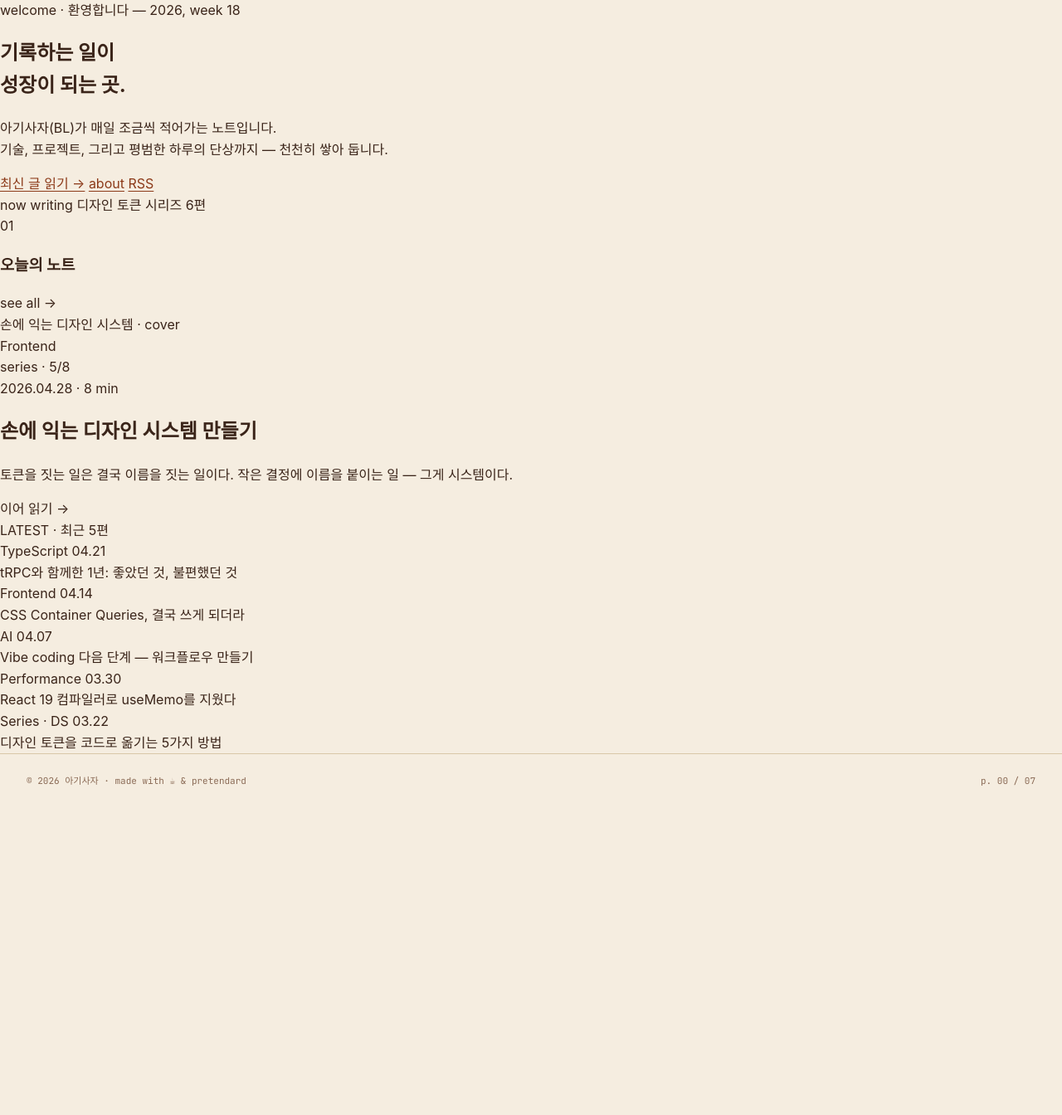
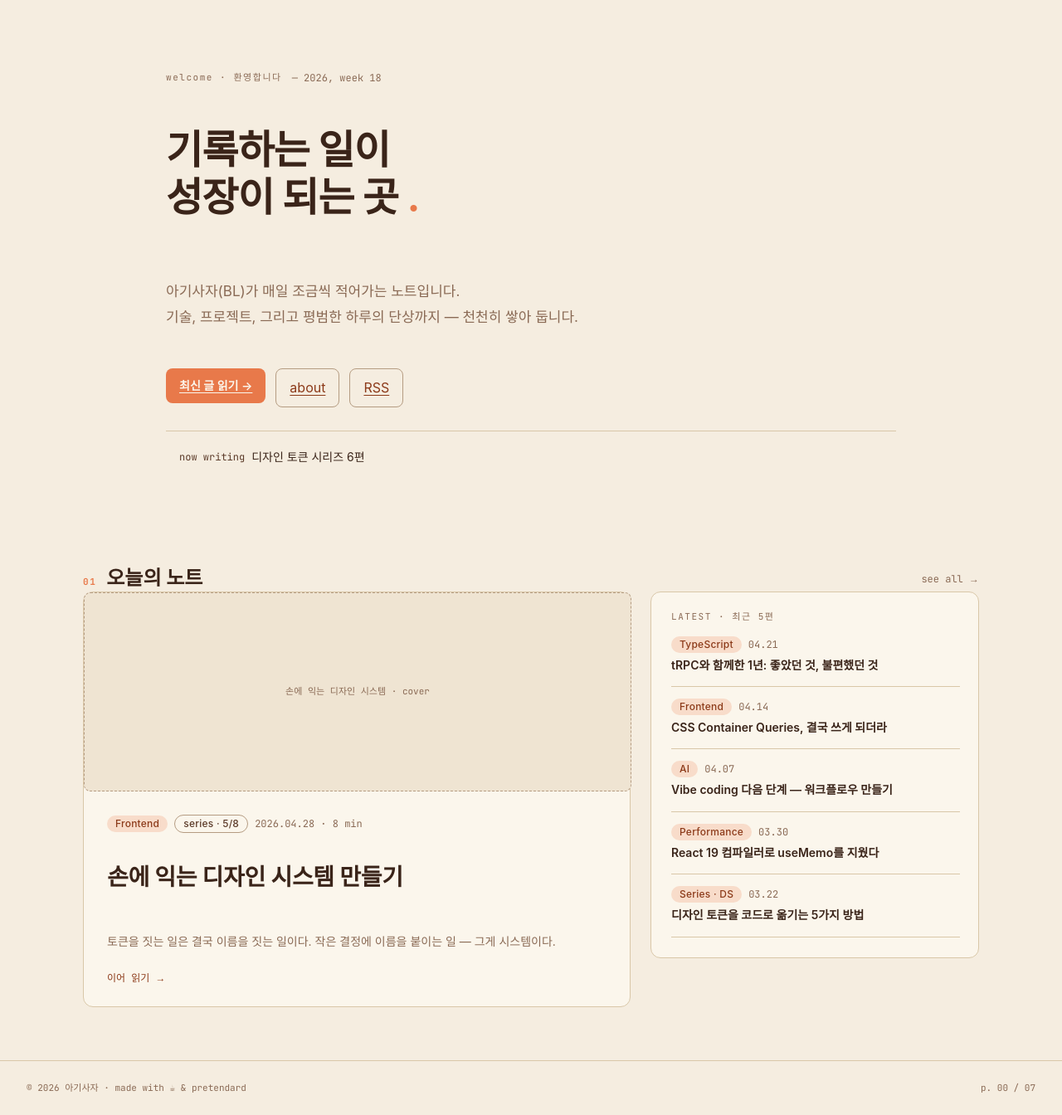
Before and after one commit to yoonjay06/FE_3rd_hw, a Django app: page / in a window 1280 px wide. Shown: the part 76-1420 px from the top of the page at 83% size. Before the commit the page ends 1023 px from the top, so only its background shows below. Run offline with Django 5.2, Linux system fonts and the light colour scheme; data that the repository does not hold is empty; some web fonts are replaced.

Commit message:
Feat:3조 윤재원

```diff
--- /dev/null
+++ b/likelion_blog/static/css/home.css
@@ -0,0 +1,460 @@
+.hero{
+    display : flex;
+    flex-direction: column;
+    align-items: center;
+    width: 1280px;
+    padding: 88px 56px 56px 56px;
+    flex-direction: column;
+    align-items: center;
+}
+
+.hero-inner{
+    display: flex;
+    width: 880px;
+    flex-direction: column;
+    align-items: flex-start;
+    gap: 12px;
+}
+
+.eyebrowrow{
+    display: flex;
+    align-items: center;
+    gap: 12px;
+}
+
+.spacer{
+    width: 1px;
+    height: 4px;
+}
+
+.ctas{
+    display: flex;
+    align-items: flex-start;
+    gap: 12px;
+}
+
+.btn-primary{
+    display: flex;
+    padding: 10px 16px;
+    align-items: flex-start;
+    gap: 8px;
+
+    border-radius: 8px;
+    background: var(--beige-accent-default, #E8794A);
+
+    color: var(--beige-bg-paper, #FBF6EC);
+
+/* Body/Small Bold */
+    font-family: Inter;
+    font-size: 14px;
+    font-style: normal;
+    font-weight: 600;
+    line-height: 160%; /* 22.4px */
+}
+
+.btn-ghost{
+    display: flex;
+    padding: 10px 16px;
+    align-items: flex-start;
+    gap: 8px;
+    border-radius: 8px;
+    border: 1px solid var(--beige-line-strong, #B59C82);
+
+    display: flex;
+    padding: 10px 16px;
+    align-items: flex-start;
+    gap: 8px;
+
+    border-radius: 8px;
+    border: 1px solid var(--beige-line-strong, #B59C82);
+}
+
+.metastrip{
+    display: flex;
+    width: 880px;
+    padding-top: 20px;
+    align-items: center;
+    gap: 16px;
+    border-top: 1px solid var(--beige-line-default, #D9C7A8);
+}
+
+.nowwriting{
+    display: flex;
+    align-items: center;
+    gap: 8px;
+}
+
+.ellipse{
+    width: 8px;
+    height: 8px;
+    fill: var(--beige-accent-default, #E8794A);
+}
+
+.todaynote{
+    display: flex;
+    width: 1280px;
+    padding: 32px 56px;
+    flex-direction: column;
+    align-items: center;
+}
+
+.todaynote-inner{
+    display: flex;
+    width: 1280px;
+    padding: 32px 56px;
+    flex-direction: column;
+    align-items: center;
+}
+
+.todaynote-header{
+    display: flex;
+    width: 1080px;
+    height: 30px;
+    justify-content: space-between;
+    align-items: center;
+}
+
+.todaynote-Frame{
+    display: flex;
+    align-items: baseline;
+    gap: 12px;
+}
+
+.todaynote-grid{
+    display: flex;
+    width: 1080px;
+    align-items: flex-start;
+    gap: 24px;
+}
+
+.featuredpost{
+    display: flex;
+    width: 660px;
+    flex-direction: column;
+    align-items: flex-start;
+    flex-shrink: 0;
+    border-radius: var(--radius-lg, 12px);
+    border: 1px solid var(--beige-line-default, #D9C7A8);
+    background: var(--beige-bg-paper, #FBF6EC);
+}
+
+.placeholderimg{
+    display: flex;
+    width: 660px;
+    height: 240px;
+    justify-content: center;
+    align-items: center;
+    border-radius: 8px;
+    border: 1px dashed var(--beige-line-strong, #B59C82);
+    background: var(--beige-bg-sunken, #EFE4D2);
+}
+
+.content{
+    display: flex;
+    width: 660px;
+    padding: 28px;
+    flex-direction: column;
+    align-items: flex-start;
+    gap: 12px;
+}
+
+.frame{
+    display: flex;
+    align-items: center;
+    gap: 8px;
+}
+
+.latestList{
+    display: flex;
+    width: 396px;
+    padding: 24px;
+    flex-direction: column;
+    align-items: flex-start;
+    flex-shrink: 0;
+    border-radius: var(--radius-lg, 12px);
+    border: 1px solid var(--beige-line-default, #D9C7A8);
+    background: var(--beige-bg-paper, #FBF6EC);
+}
+
+.postmini{
+    display: flex;
+    width: 348px;
+    padding: 14px 0;
+    flex-direction: column;
+    align-items: flex-start;
+    gap: 4px;
+    border-bottom: 1px solid var(--beige-line-default, #D9C7A8);
+}
+
+.postminiframe{
+    display: flex;
+    align-items: center;
+    gap: 8px;
+}
+
+.welcome{
+    color: var(--beige-ink-3, #8A6A55);
+
+/* Mono/Eyebrow */
+    font-family: "JetBrains Mono";
+    font-size: 11px;
+    font-style: normal;
+    font-weight: 400;
+    line-height: 100%; /* 11px */
+    letter-spacing: 1.54px;
+}
+
+.week{
+    color: var(--beige-ink-3, #8A6A55);
+
+/* Mono/Meta */
+    font-family: "JetBrains Mono";
+    font-size: 12px;
+    font-style: normal;
+    font-weight: 400;
+    line-height: 100%; /* 12px */
+}
+
+.record{
+    color: var(--beige-ink-1, #3A2419);
+
+/* Heading/Display */
+    font-family: Inter;
+    font-size: 48px;
+    font-style: normal;
+    font-weight: 700;
+    line-height: 120%; /* 57.6px */
+    letter-spacing: -0.96px;
+}
+
+.dot{
+    color: var(--beige-accent-default, #E8794A);
+
+/* Heading/Display */
+    font-family: Inter;
+    font-size: 48px;
+    font-style: normal;
+    font-weight: 700;
+    line-height: 120%;
+    letter-spacing: -0.96px;
+    width: 880px;
+}
+
+.blnote{
+    color: var(--beige-ink-3, #8A6A55);
+
+/* Body/Large */
+    font-family: Inter;
+    font-size: 17px;
+    font-style: normal;
+    font-weight: 400;
+    line-height: 185%; /* 31.45px */
+    width: 620px;
+}
+
+.nowwritings{
+    color: var(--beige-ink-2, #5B3A28);
+
+/* Mono/Meta */
+    font-family: "JetBrains Mono";
+    font-size: 12px;
+    font-style: normal;
+    font-weight: 400;
+    line-height: 100%; /* 12px */
+}
+
+.dtoken{
+    color: var(--beige-ink-1, #3A2419);
+
+/* Body/Small */
+    font-family: Inter;
+    font-size: 14px;
+    font-style: normal;
+    font-weight: 400;
+    line-height: 160%; /* 22.4px */
+}
+
+.section-number{
+    color: var(--beige-accent-default, #E8794A);
+    font-family: "JetBrains Mono";
+    font-size: 11px;
+    font-style: normal;
+    font-weight: 700;
+    line-height: 100%; /* 11px */
+    letter-spacing: 1.54px;
+}
+
+.todaynote-title{
+    color: var(--beige-ink-1, #3A2419);
+
+/* Heading/H2 Section */
+    font-family: Inter;
+    font-size: 24px;
+    font-style: normal;
+    font-weight: 700;
+    line-height: 135%; /* 32.4px */
+}
+
+.seeall{
+    color: var(--beige-ink-3, #8A6A55);
+
+/* Mono/Meta */
+    font-family: "JetBrains Mono";
+    font-size: 12px;
+    font-style: normal;
+    font-weight: 400;
+    line-height: 100%; /* 12px */
+}
+
+.cover-image{
+    color: var(--beige-ink-3, #8A6A55);
+
+/* Mono/Kbd */
+    font-family: "JetBrains Mono";
+    font-size: 11px;
+    font-style: normal;
+    font-weight: 400;
+    line-height: 100%; /* 11px */
+}
+
+.label-fe{
+    color: var(--beige-accent-ink, #8C3A19);
+
+/* Label/Chip */
+    font-family: Inter;
+    font-size: 12px;
+    font-style: normal;
+    font-weight: 500;
+    line-height: 100%; /* 12px */
+    letter-spacing: 0.24px;
+}
+
+.chip1{
+    display: flex;
+    padding: 4px 10px;
+    align-items: flex-start;
+    gap: 4px;
+    border-radius: 999px;
+    background: var(--beige-accent-soft, #F8DCCA);
+}
+
+.chip2{
+    display: flex;
+    padding: 4px 10px;
+    align-items: flex-start;
+    gap: 4px;
+    border-radius: 999px;
+    border: 1px solid var(--beige-line-strong, #B59C82);
+}
+
+.label-se{
+    color: var(--beige-ink-2, #5B3A28);
+
+/* Label/Chip */
+    font-family: Inter;
+    font-size: 12px;
+    font-style: normal;
+    font-weight: 500;
+    line-height: 100%; /* 12px */
+    letter-spacing: 0.24px;
+}
+
+.whmin{
+    color: var(--beige-ink-3, #8A6A55);
+
+/* Mono/Meta */
+    font-family: "JetBrains Mono";
+    font-size: 12px;
+    font-style: normal;
+    font-weight: 400;
+    line-height: 100%; /* 12px */
+}
+
+.featuredposttitle{
+    align-self: stretch;
+    color: var(--beige-ink-1, #3A2419);
+
+/* Heading/H2 */
+    font-family: Inter;
+    font-size: 28px;
+    font-style: normal;
+    font-weight: 700;
+    line-height: 130%; /* 36.4px */
+    letter-spacing: -0.28px;
+}
+
+.featuredpostsmall{
+    align-self: stretch;
+    color: var(--beige-ink-3, #8A6A55);
+
+/* Body/Small */
+    font-family: Inter;
+    font-size: 14px;
+    font-style: normal;
+    font-weight: 400;
+    line-height: 160%; /* 22.4px */
+}
+
+.continue{
+    color: var(--beige-accent-ink, #8C3A19);
+
+/* Mono/Meta */
+    font-family: "JetBrains Mono";
+    font-size: 12px;
+    font-style: normal;
+    font-weight: 400;
+    line-height: 100%; /* 12px */
+}
+
+.latest5{
+    color: var(--beige-ink-3, #8A6A55);
+
+/* Mono/Eyebrow */
+    font-family: "JetBrains Mono";
+    font-size: 11px;
+    font-style: normal;
+    font-weight: 400;
+    line-height: 100%; /* 11px */
+    letter-spacing: 1.54px;
+}
+
+.chip{
+    display: flex;
+    padding: 4px 10px;
+    align-items: flex-start;
+    gap: 4px;
+    border-radius: 999px;
+    background: var(--beige-accent-soft, #F8DCCA);
+
+    color: var(--beige-accent-ink, #8C3A19);
+
+/* Label/Chip */
+    font-family: Inter;
+    font-size: 12px;
+    font-style: normal;
+    font-weight: 500;
+    line-height: 100%; /* 12px */
+    letter-spacing: 0.24px;
+}
+
+.postdate{
+    color: var(--beige-ink-3, #8A6A55);
+
+/* Mono/Meta */
+    font-family: "JetBrains Mono";
+    font-size: 12px;
+    font-style: normal;
+    font-weight: 400;
+    line-height: 100%; /* 12px */
+}
+
+.comment{
+    color: var(--beige-ink-1, #3A2419);
+
+/* Body/Small Bold */
+    font-family: Inter;
+    font-size: 14px;
+    font-style: normal;
+    font-weight: 600;
+    line-height: 160%; /* 22.4px */
+}
--- a/likelion_blog/templates/blog/home.html
+++ b/likelion_blog/templates/blog/home.html
@@ -1,30 +1,34 @@
 {% extends 'base.html' %}
-
+{% load static %}
 {% block title %}{{ BRAND_NAME }}{% endblock %}
 
 {% block content %}
 {# TODO: W1 — 아기 사자 작성 영역 #}
 
+<a href="{% url 'tech_detail' 'design-system-that-fits-the-hand' %}"> </a>
+<link rel="stylesheet" href="{% static 'css/home.css' %}">
+
 <section class = "hero">
     <div class = "hero-inner">
-        <div class = "EyebrowRow">
-            <span>welcome · 환영합니다</span>
-            <span>— 2026, week 18</span>
+        <div class = "eyebrowrow">
+            <span class = "welcome">welcome · 환영합니다</span>
+            <span class = "week">— 2026, week 18</span>
         </div>
 
-        <h1>
+        <h1 class = "record">
             기록하는 일이<br>
-            성장이 되는 곳<span>.</span>
+            성장이 되는 곳
+            <span class = "dot">.</span>
         </h1>
 
-        <p>
+        <p class="blnote">
             아기사자(BL)가 매일 조금씩 적어가는 노트입니다.<br>
             기술, 프로젝트, 그리고 평범한 하루의 단상까지 — 천천히 쌓아 둡니다.
         </p>
 
         <div class = "spacer"></div>
 
-        <div class = "CTAs">
+        <div class = "ctas">
             <a href = "#" class = "btn-primary">최신 글 읽기 →</a>
             <a href = "#" class = "btn-ghost">about</a>
             <a href = "#" class = "btn-ghost">RSS</a>
@@ -32,17 +36,17 @@
 
         <div class = "spacer"></div>
 
-        <div class = "MetaStrip">
-            <div class = "NowWriting">
-                <span class = "Ellipse"></span>
-                <span>now writing</span>
-                <span>디자인 토큰 시리즈 6편</span>
+        <div class = "metastrip">
+            <div class = "nowwriting">
+                <span class = "ellipse"></span>
+                <span class = "nowwritings">now writing</span>
+                <span class = "dtoken">디자인 토큰 시리즈 6편</span>
             </div>
         </div>
     </div>
 </section>
 
-<section class = "오늘의-노트">
+<section class = "todaynote">
     <div class = "todaynote-inner">
         <div class = "todaynote-header">
             <div class = "todaynote-Frame">
@@ -54,25 +58,25 @@
         </div>
 
         <div class = "todaynote-grid">
-            <div class = "FeaturedPost">
-                <div class = "PlaceholderImg">
+            <div class = "featuredpost">
+                <div class = "placeholderimg">
                     <span class = "cover-image">손에 익는 디자인 시스템 · cover</span>
                 </div>
 
-                <div class = "Content">
-                    <div class = "Frame">
+                <div class = "content">
+                    <div class = "frame">
                         <div class = "chip1">
-                            <span class = "Label">Frontend</span>
+                            <span class = "label-fe">Frontend</span>
                         </div>
                         <div class = "chip2">
-                            <span class = "Label">series · 5/8</span>
+                            <span class = "label-se">series · 5/8</span>
                         </div>
-                        <span>2026.04.28 · 8 min</span>
+                        <span class = "whmin">2026.04.28 · 8 min</span>
                     </div>
 
-                    <h2 class = "FeaturedPostTitle">손에 익는 디자인 시스템 만들기</h2>
+                    <h2 class = "featuredposttitle">손에 익는 디자인 시스템 만들기</h2>
 
-                    <p class = "FeaturedPostsmall">
+                    <p class = "featuredpostsmall">
                         토큰을 짓는 일은 결국 이름을 짓는 일이다. 작은 결정에 이름을 붙이는 일 — 그게 시스템이다.
                     </p>
 
@@ -80,56 +84,56 @@
                 </div>
             </div>
 
-            <aside class = "LatestList">
-                <span>LATEST · 최근 5편</span>
+            <aside class = "latestList">
+                <span class = "latest5">LATEST · 최근 5편</span>
                 <div class = "spacer"></div>
 
-                <div class = "LatestPostList">
-                    <div class = "PostMini">
+                <div class = "latestpostlist">
+                    <div class = "postmini">
 
-                        <div class = "PostMiniFrame">
+                        <div class = "postminiframe">
                             <span class = "chip">TypeScript</span>
-                            <span class = "PostDate">04.21</span>
+                            <span class = "postdate">04.21</span>
                         </div>
 
                         <span class = "comment">tRPC와 함께한 1년: 좋았던 것, 불편했던 것</span>
                     </div>
 
-                    <div class = "PostMini">
+                    <div class = "postmini">
 
-                        <div class = "PostMiniFrame">
+                        <div class = "postminiframe">
                             <span class = "chip">Frontend</span>
-                            <span class = "PostDate">04.14</span>
+                            <span class = "postdate">04.14</span>
                         </div>
 
                         <span class = "comment">CSS Container Queries, 결국 쓰게 되더라</span>
                     </div>
 
-                    <div class = "PostMini">
+                    <div class = "postmini">
 
-                        <div class = "PostMiniFrame">
+                        <div class = "postminiframe">
                             <span class = "chip">AI</span>
-                            <span class = "PostDate">04.07</span>
+                            <span class = "postdate">04.07</span>
                         </div>
 
                         <span class = "comment">Vibe coding 다음 단계 — 워크플로우 만들기</span>
                     </div>
 
-                    <div class = "PostMini">
+                    <div class = "postmini">
 
-                        <div class = "PostMiniFrame">
+                        <div class = "postminiframe">
                             <span class = "chip">Performance</span>
-                            <span class = "PostDate">03.30</span>
+                            <span class = "postdate">03.30</span>
                         </div>
 
                         <span class = "comment">React 19 컴파일러로 useMemo를 지웠다</span>
                     </div>
 
-                    <div class = "PostMini">
+                    <div class = "postmini">
 
-                        <div class = "PostMiniFrame">
+                        <div class = "postminiframe">
                             <span class = "chip">Series · DS</span>
-                            <span class = "PostDate">03.22</span>
+                            <span class = "postdate">03.22</span>
                         </div>
 
                         <span class = "comment">디자인 토큰을 코드로 옮기는 5가지 방법</span>
```
